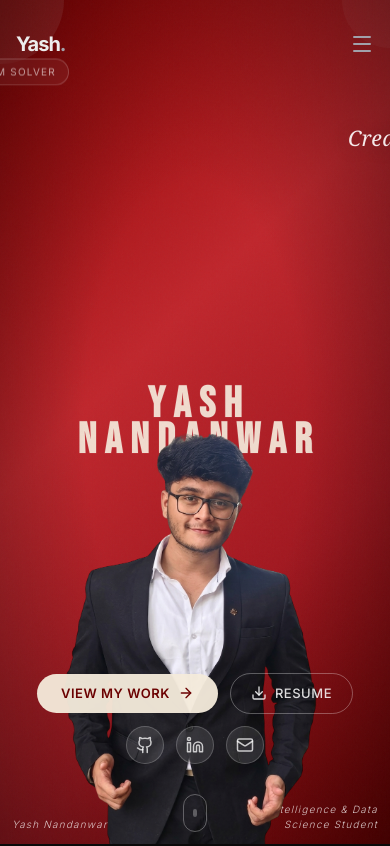
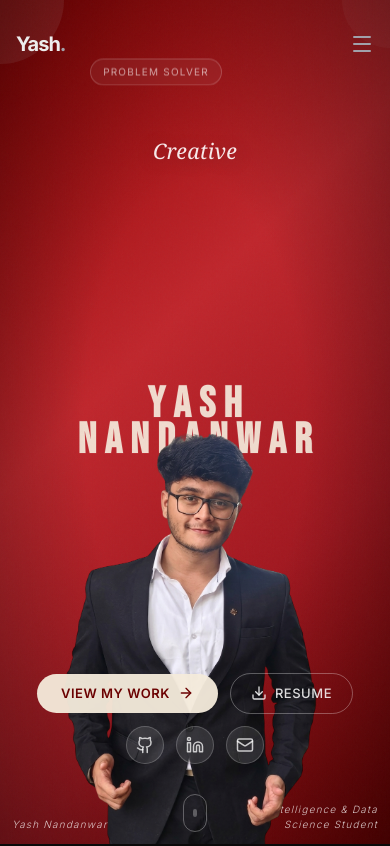
Before and after one commit to YashNandanwar/portfolio, a Next.js app: page / in a window 390 px wide. Shown: the top 846 px of the page. Built offline with nearby package versions, Linux system fonts and the light colour scheme; a web font is replaced by a local one.

Commit message:
Center rotating roles ticker directly above Creative word on mobile viewports

```diff
--- a/src/components/Hero.tsx
+++ b/src/components/Hero.tsx
@@ -83,9 +83,9 @@ export function Hero() {
         initial={{ opacity: 0, y: -30 }}
         animate={{ opacity: 1, y: 0 }}
         transition={{ duration: 0.8, delay: 0.5 }}
-        className="absolute top-[14.5%] sm:top-[15%] md:top-[12%] left-1/2 z-20 pointer-events-none flex justify-center text-center w-full px-4"
+        className="absolute top-[16%] sm:top-[16%] md:top-[12%] left 1/2 z-20 pointer-events-none flex justify-center text-center w-full px-4"
         style={{
-          transform: `translate(calc(-50% + ${mousePos.x * 0.5}px), ${mousePos.y * 0.5}px)`,
+          transform: `translate(-50%, -50%) translate(${mousePos.x * 0.5}px, ${mousePos.y * 0.5}px)`,
         }}
       >
         <span className="hero-script-text text-center">Creative</span>
@@ -181,9 +181,9 @@ export function Hero() {
         initial={{ opacity: 0 }}
         animate={{ opacity: 1 }}
         transition={{ delay: 1.5, duration: 0.8 }}
-        className="absolute top-[8.5%] sm:top-[9.5%] md:top-[12%] left-1/2 z-30 -translate-x-1/2 -translate-y-1/2 ml-0 md:ml-44 px-4 w-full max-w-sm sm:max-w-none flex justify-center text-center items-center"
+        className="absolute top-[8.5%] sm:top-[9.5%] md:top-[9.5%] left-2/5 z-30 ml-0 md:ml-44 px-4 w-full max-w-sm sm:max-w-none flex justify-center text-center items-center pointer-events-none"
         style={{
-          transform: `translate(calc(-50% + ${mousePos.x * 0.2}px), ${mousePos.y * 0.2}px)`,
+          transform: `translate(-50%, -50%) translate(${mousePos.x * 0.2}px, ${mousePos.y * 0.2}px)`,
         }}
       >
         <motion.p
@@ -192,7 +192,7 @@ export function Hero() {
           animate={{ opacity: 1, y: 0 }}
           exit={{ opacity: 0, y: -10 }}
           transition={{ duration: 0.5 }}
-          className="hero-role-ticker text-center max-w-full truncate"
+          className="hero-role-ticker text-center max-w-full truncate pointer-events-auto"
         >
           {roles[currentRoleIndex]}
         </motion.p>
```
